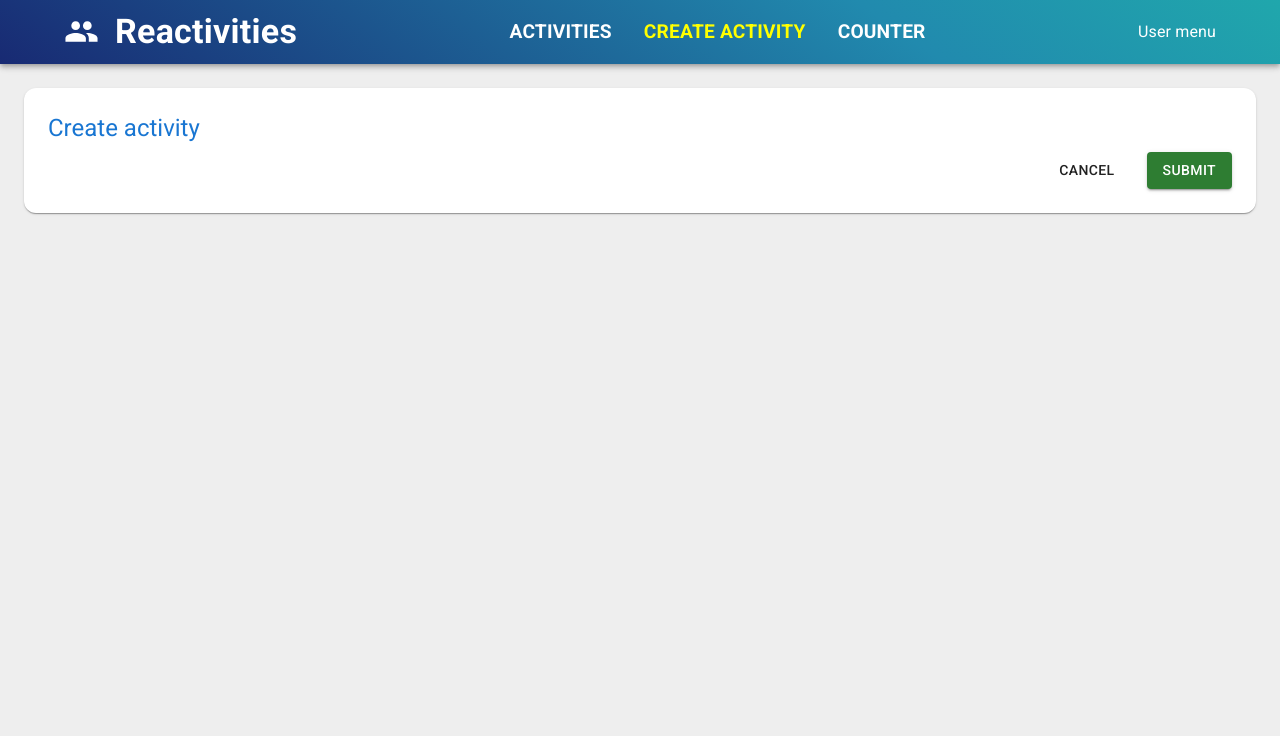
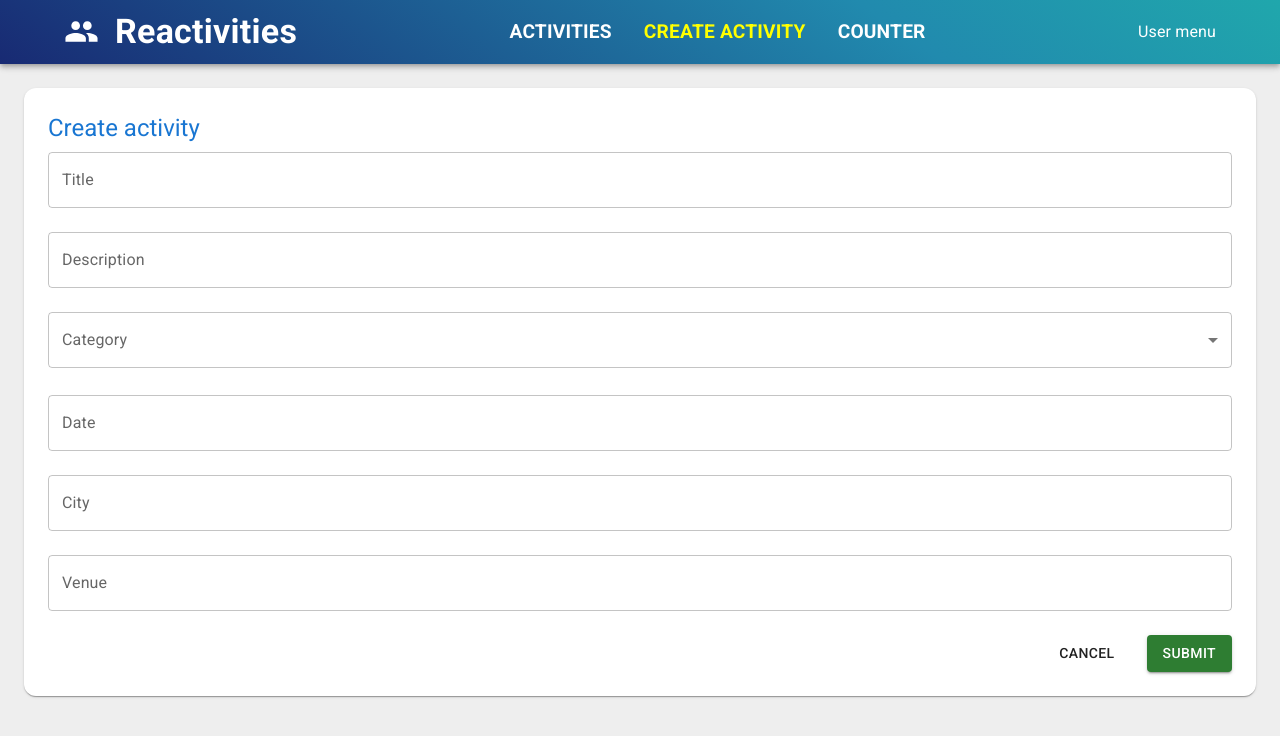
Before and after one commit to StefanStrauberg/DotNetWithReact, a React app in the folder client/: page /createActivity in a window 1280 px wide. Shown: the top 736 px of the page. Built offline with nearby package versions, Linux system fonts and the light colour scheme; the HTML template or start-up script is replaced by a standard one.

Commit message:
Updated date field in the creating form

```diff
--- a/client/package.json
+++ b/client/package.json
@@ -16,6 +16,7 @@
     "@hookform/resolvers": "^4.1.3",
     "@mui/icons-material": "^6.4.5",
     "@mui/material": "^6.4.5",
+    "@mui/x-date-pickers": "^7.28.0",
     "@tanstack/react-query": "^5.66.9",
     "@tanstack/react-query-devtools": "^5.66.10",
     "axios": "^1.7.9",
--- /dev/null
+++ b/client/src/app/shared/components/DateTimeInput.tsx
@@ -0,0 +1,31 @@
+import {
+  FieldValues,
+  useController,
+  UseControllerProps,
+} from "react-hook-form";
+import { DateTimePicker, DateTimePickerProps } from "@mui/x-date-pickers";
+
+type Props<T extends FieldValues> = {} & UseControllerProps<T> &
+  DateTimePickerProps<Date>;
+
+export default function DateTimeInput<T extends FieldValues>(props: Props<T>) {
+  const { field, fieldState } = useController({ ...props });
+
+  return (
+    <DateTimePicker
+      {...props}
+      value={field.value ? new Date(field.value) : null}
+      onChange={(value) => {
+        field.onChange(new Date(value!));
+      }}
+      sx={{ width: "100%" }}
+      slotProps={{
+        textField: {
+          onBlur: field.onBlur,
+          error: !!fieldState.error,
+          helperText: fieldState.error?.message,
+        },
+      }}
+    />
+  );
+}
--- /dev/null
+++ b/client/src/app/shared/components/SelectInput.tsx
@@ -0,0 +1,41 @@
+import {
+  FormControl,
+  FormHelperText,
+  InputLabel,
+  MenuItem,
+  Select,
+} from "@mui/material";
+import { SelectInputProps } from "@mui/material/Select/SelectInput";
+import {
+  FieldValues,
+  useController,
+  UseControllerProps,
+} from "react-hook-form";
+
+type Props<T extends FieldValues> = {
+  items: { text: string; value: string }[];
+  label: string;
+} & UseControllerProps<T> &
+  Partial<SelectInputProps>;
+
+export default function SelectInput<T extends FieldValues>(props: Props<T>) {
+  const { field, fieldState } = useController({ ...props });
+
+  return (
+    <FormControl fullWidth error={!!fieldState.error}>
+      <InputLabel>{props.label}</InputLabel>
+      <Select
+        value={field.value || ""}
+        label={props.label}
+        onChange={field.onChange}
+      >
+        {props.items.map((item) => (
+          <MenuItem key={item.value} value={item.value}>
+            {item.text}
+          </MenuItem>
+        ))}
+      </Select>
+      <FormHelperText>{fieldState.error?.message}</FormHelperText>
+    </FormControl>
+  );
+}
--- a/client/src/app/shared/components/TextInput.tsx
+++ b/client/src/app/shared/components/TextInput.tsx
@@ -10,13 +10,15 @@ type Props<T extends FieldValues> = {} & UseControllerProps<T> & TextFieldProps;
 export default function TextInput<T extends FieldValues>(props: Props<T>) {
   const { field, fieldState } = useController({ ...props });
 
-  return;
+  return (
     <TextField
       {...props}
       {...field}
+      value={field.value || ""}
       fullWidth
       variant="outlined"
       error={!!fieldState.error}
       helperText={fieldState.error?.message}
-  />;
+    />
+  );
 }
--- a/client/src/features/activities/form/ActivityForm.tsx
+++ b/client/src/features/activities/form/ActivityForm.tsx
@@ -9,6 +9,9 @@ import {
 } from "../../../lib/schemas/activitySchema";
 import { zodResolver } from "@hookform/resolvers/zod";
 import TextInput from "../../../app/shared/components/TextInput";
+import SelectInput from "../../../app/shared/components/SelectInput";
+import { categoryOptions } from "./categoryOptions";
+import DateTimeInput from "../../../app/shared/components/DateTimeInput";
 
 export default function ActivityForm() {
   const { control, reset, handleSubmit } = useForm<ActivitySchema>({
@@ -32,7 +35,7 @@ export default function ActivityForm() {
   return (
     <Paper sx={{ borderRadius: 3, padding: 3 }}>
       <Typography variant="h5" gutterBottom color="primary">
-        Create activity
+        {activity ? "Edit activity" : "Create activity"}
       </Typography>
       <Box
         component="form"
@@ -43,8 +46,13 @@ export default function ActivityForm() {
       >
         <TextInput label="Title" control={control} name="title" />
         <TextInput label="Description" control={control} name="description" />
-        <TextInput label="Category" control={control} name="category" />
-        <TextInput label="Date" control={control} name="date" />
+        <SelectInput
+          items={categoryOptions}
+          label="Category"
+          control={control}
+          name="category"
+        />
+        <DateTimeInput label="Date" control={control} name="date" />
         <TextInput label="City" control={control} name="city" />
         <TextInput label="Venue" control={control} name="venue" />
         <Box display="flex" justifyContent="end" gap={3}>
--- /dev/null
+++ b/client/src/features/activities/form/categoryOptions.ts
@@ -0,0 +1,8 @@
+export const categoryOptions = [
+  { text: "Drinks", value: "drinks" },
+  { text: "Culture", value: "culture" },
+  { text: "Film", value: "film" },
+  { text: "Food", value: "food" },
+  { text: "Music", value: "music" },
+  { text: "Travel", value: "travel" },
+];
--- a/client/src/lib/schemas/activitySchema.ts
+++ b/client/src/lib/schemas/activitySchema.ts
@@ -1,13 +1,15 @@
 import { z } from "zod";
 
 const requiredString = (filedName: string) =>
-  z.string().min(1, { message: `${filedName} is required` });
+  z
+    .string({ message: `${filedName} is required` })
+    .min(1, { message: `${filedName} is required` });
 
 export const activitySchema = z.object({
   title: requiredString("Title"),
   description: requiredString("Description"),
   category: requiredString("Category"),
-  date: requiredString("Date"),
+  date: z.coerce.date({ message: "Date is required" }),
   city: requiredString("City"),
   venue: requiredString("Venue"),
 });
--- a/client/src/lib/types/Activity.ts
+++ b/client/src/lib/types/Activity.d.ts
@@ -1,7 +1,7 @@
 export type Activity = {
   id: string;
   title: string;
-  date: string;
+  date: Date;
   description: string;
   category: string;
   isCancelled: boolean;
```
Also changed, not shown: client/src/main.tsx (+9 -1 lines), 1 other file (tests, documents, lock files or other folders). Lines whose indentation alone changed are shown as unchanged.
